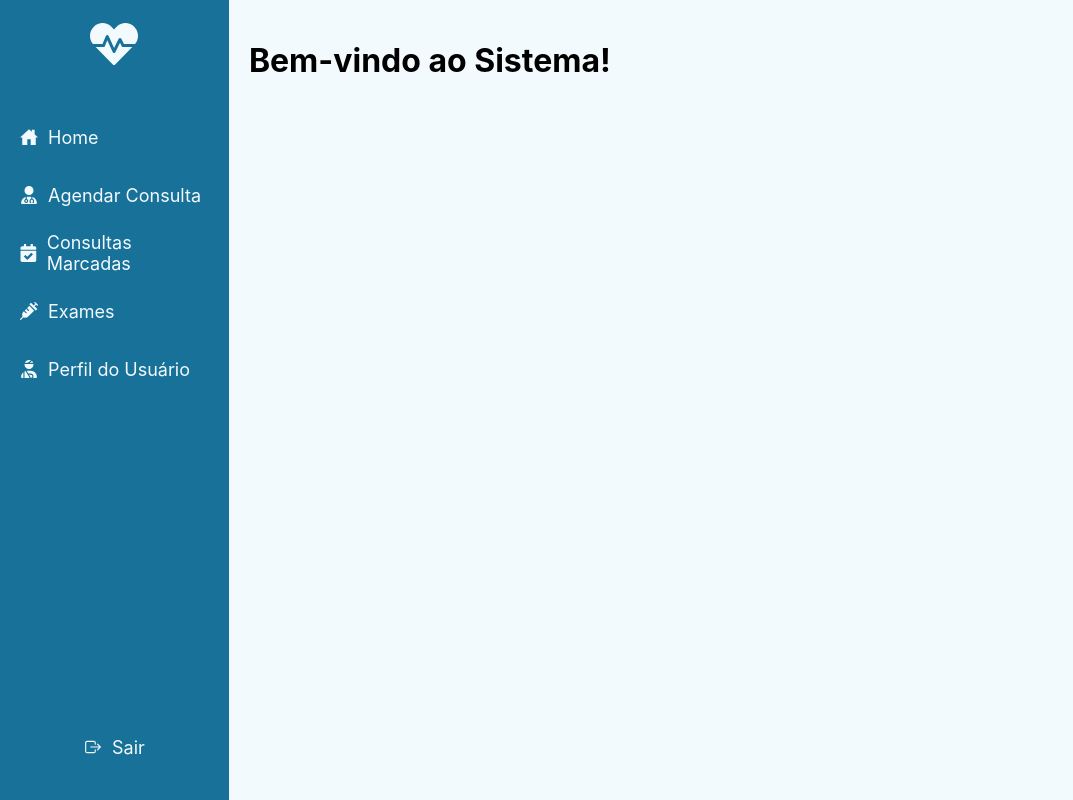
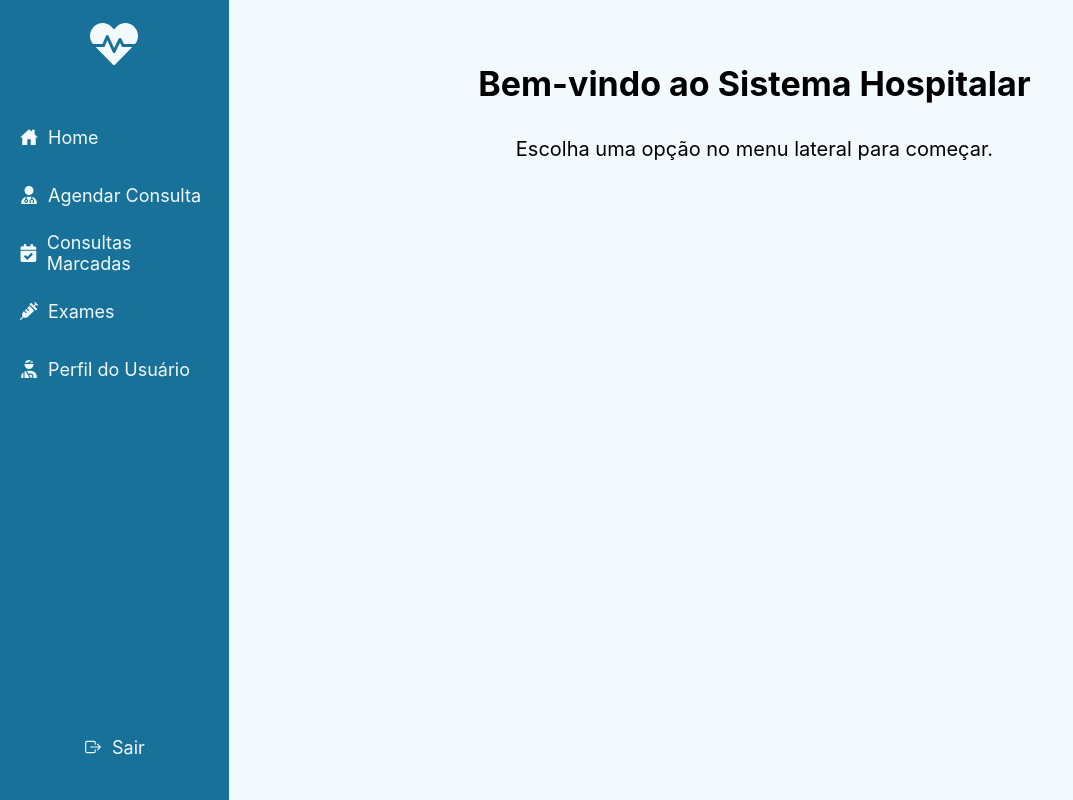
Before and after one commit to m-brito/hospital-frontend, a React (Create React App) app: page /home in a window 1280 px wide. Shown: the whole page, without its empty margins (0-1073 px from the left). Built offline with nearby package versions, Linux system fonts and the light colour scheme.

Commit message:
feat: fixed homepage

```diff
--- a/src/components/pages/Home/index.tsx
+++ b/src/components/pages/Home/index.tsx
@@ -1,17 +1,25 @@
 import { useLogin } from '../Login/hooks/useLogin';
+import {
+  Container,
+  Content,
+  Paragraph,
+  Title,
+} from "./styles";
+
 
 export const Home = () => {
   const { user } = useLogin();
 
   return (
-    <div style={{ display: 'flex' }}>
-      <div style={{ flex: 1, padding: '20px' }}>
-        <h1>Bem-vindo ao Sistema!</h1>
+    <Container>
+      <Content>
         {user && user.role === "admin" && <p>Área do Administrador</p>}
         {user && user.role === "patient" && <p>Área do Paciente</p>}
         {user && user.role === "doctor" && <p>Área do Médico</p>}
-      </div>
-    </div>
+        <Title>Bem-vindo ao Sistema Hospitalar</Title>
+        <Paragraph>Escolha uma opção no menu lateral para começar.</Paragraph>
+      </Content>
+    </Container>
   );
 };
 
```
